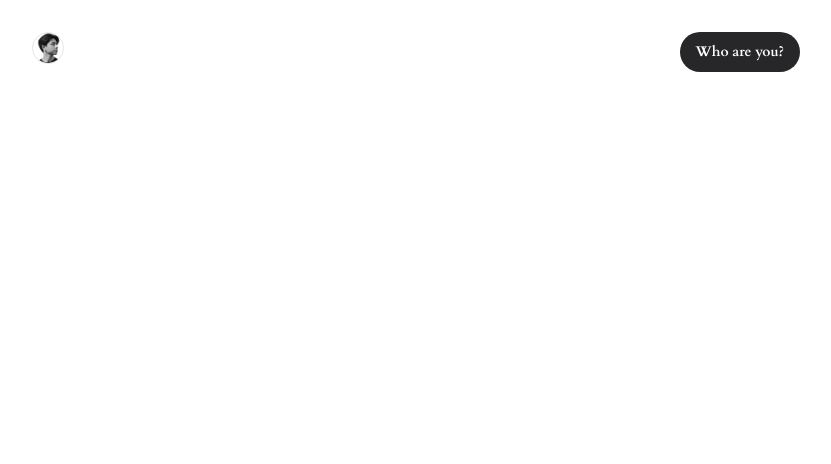
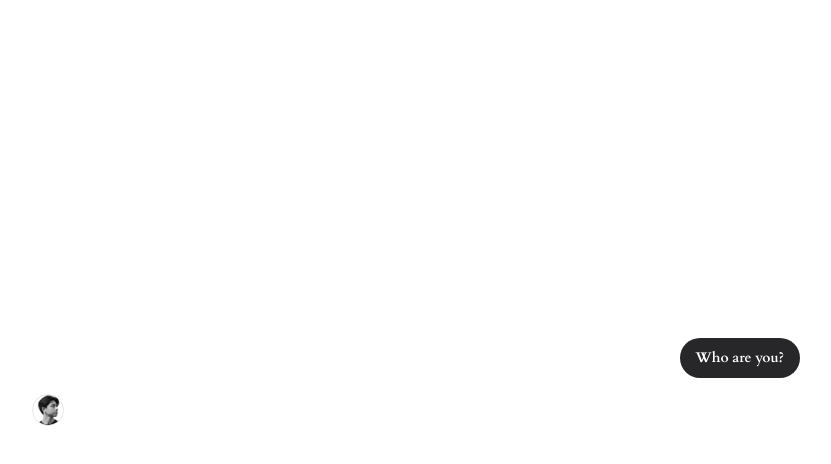
Before and after one commit to coderBYC/coderBYC.github.io, a Next.js app: page / in a window 1280 px wide. Shown: the top 464 px of the page, without its empty margins (224-1055 px from the left). Built offline with nearby package versions, Linux system fonts and the light colour scheme.

Commit message:
Ui update

```diff
--- a/components/ChatConversation.tsx
+++ b/components/ChatConversation.tsx
@@ -66,7 +66,7 @@ function UserBubble({ text, typing = false }: { text: string; typing?: boolean }
       initial={{ opacity: 0, scale: 0.95, y: 6 }}
       animate={{ opacity: 1, scale: 1, y: 0 }}
       transition={{ duration: 0.28, ease: [0.25, 0.1, 0.25, 1] }}
-      className="ml-auto w-fit max-w-[90%] rounded-3xl bg-zinc-800 px-4 py-2.5 text-sm text-white"
+      className="w-fit max-w-[90%] rounded-3xl bg-zinc-800 px-4 py-2.5 text-sm text-white"
     >
       {text}
       {typing && (
@@ -263,17 +263,17 @@ export default function ChatConversation() {
             aria-hidden={!isActive && section.phase === "idle"}
           >
             <div
-              className={`mx-auto flex w-full max-w-3xl flex-1 flex-col ${
-                section.id === "projects" ? "overflow-hidden" : "overflow-y-auto"
+              className={`mx-auto flex w-full max-w-3xl flex-1 flex-col justify-center ${
+                section.id === "projects" ? "overflow-hidden" : ""
+              }`}
+            >
+              <div
+                className={`flex w-full flex-col ${
+                  section.id === "projects" ? "max-h-full overflow-hidden" : ""
                 }`}
               >
                 {showQuestion && (
-                <div className="mb-4 flex shrink-0 items-start justify-between gap-4">
-                  {showResponse ? (
-                    <AiAvatar />
-                  ) : (
-                    <div className="h-8 w-8 shrink-0" />
-                  )}
+                  <div className="mb-4 flex shrink-0 justify-end">
                     {section.phase === "typing" ? (
                       <UserBubble text={section.typedText} typing />
                     ) : (
@@ -283,7 +283,9 @@ export default function ChatConversation() {
                 )}
 
                 {showResponse && (
-                <div className="min-h-0 flex-1">
+                  <div className="flex min-h-0 flex-col gap-3">
+                    <AiAvatar />
+                    <div className="min-w-0">
                       <AnimatePresence mode="wait">
                         {section.phase === "thinking" && (
                           <motion.div
@@ -311,7 +313,9 @@ export default function ChatConversation() {
                         )}
                       </AnimatePresence>
                     </div>
+                  </div>
                 )}
+              </div>
             </div>
           </section>
         );
--- a/components/ProjectsSection.tsx
+++ b/components/ProjectsSection.tsx
@@ -6,37 +6,59 @@ import { motion } from "framer-motion";
 import { FiArrowRight } from "react-icons/fi";
 import { projects } from "@/lib/data";
 
-const cardVariants = {
-  hidden: { opacity: 0, y: 12 },
-  visible: {
-    opacity: 1,
-    y: 0,
-    transition: {
-      duration: 0.35,
-      ease: [0.25, 0.1, 0.25, 1] as const,
-    },
-  },
-};
+const ROW_STAGGER = 0.32;
+
+function itemDelay(index: number, step: "dot" | "card" | "line") {
+  const base = 0.1 + index * ROW_STAGGER;
+  if (step === "dot") return base;
+  if (step === "card") return base + 0.1;
+  return base + 0.28;
+}
+
+const ease = [0.25, 0.1, 0.25, 1] as const;
 
 export default function ProjectsSection() {
   return (
     <section id="projects" className="w-full">
-      <div className="flex flex-col gap-2">
-        {projects.map((project, index) => (
+      <div className="flex flex-col">
+        {projects.map((project, index) => {
+          const isLast = index === projects.length - 1;
+
+          return (
+            <div key={project.id} className="flex gap-3">
+              <div className="flex w-4 shrink-0 flex-col items-center">
                 <motion.div
-            key={project.id}
-            initial="hidden"
-            whileInView="visible"
+                  initial={{ scale: 0, opacity: 0 }}
+                  whileInView={{ scale: 1, opacity: 1 }}
                   viewport={{ once: true, margin: "-20px" }}
-            variants={cardVariants}
-            transition={{ delay: index * 0.05 }}
+                  transition={{ delay: itemDelay(index, "dot"), duration: 0.28, ease }}
+                  className="z-10 h-2.5 w-2.5 shrink-0 rounded-full border-2 border-black bg-white"
+                />
+                {!isLast && (
+                  <motion.div
+                    initial={{ scaleY: 0, opacity: 0 }}
+                    whileInView={{ scaleY: 1, opacity: 1 }}
+                    viewport={{ once: true, margin: "-20px" }}
+                    transition={{ delay: itemDelay(index, "line"), duration: 0.42, ease }}
+                    className="w-px flex-1 origin-top bg-black/25"
+                    style={{ minHeight: "1.25rem" }}
+                  />
+                )}
+              </div>
+
+              <motion.div
+                initial={{ opacity: 0, x: -12 }}
+                whileInView={{ opacity: 1, x: 0 }}
+                viewport={{ once: true, margin: "-20px" }}
+                transition={{ delay: itemDelay(index, "card"), duration: 0.32, ease }}
+                className={`min-w-0 flex-1 ${isLast ? "" : "pb-2"}`}
               >
                 <Link
                   href={`/projects/${project.id}`}
                   className="group block border-2 border-black bg-white p-2.5 shadow-[3px_3px_0_0_#000] transition-all duration-200 hover:translate-x-[2px] hover:translate-y-[2px] hover:shadow-[1px_1px_0_0_#000]"
                 >
                   <div className="flex items-center gap-3">
-                <div className="relative h-9 w-9 shrink-0 overflow-hidden border-2 border-black shadow-[2px_2px_0_0_#000]">
+                    <div className="relative h-9 w-9 shrink-0 overflow-hidden">
                       <Image
                         src={project.icon}
                         alt={project.title}
@@ -52,12 +74,16 @@ export default function ProjectsSection() {
                         </h3>
                         <FiArrowRight className="h-3.5 w-3.5 shrink-0 text-black/30 transition-transform duration-200 group-hover:translate-x-0.5 group-hover:text-black" />
                       </div>
-                  <p className="truncate text-xs text-black/45">{project.date}</p>
+                      <p className="truncate text-xs text-black/45">
+                        {project.date}
+                      </p>
                     </div>
                   </div>
                 </Link>
               </motion.div>
-        ))}
+            </div>
+          );
+        })}
       </div>
     </section>
   );
```
Lines whose indentation alone changed are shown as unchanged.
